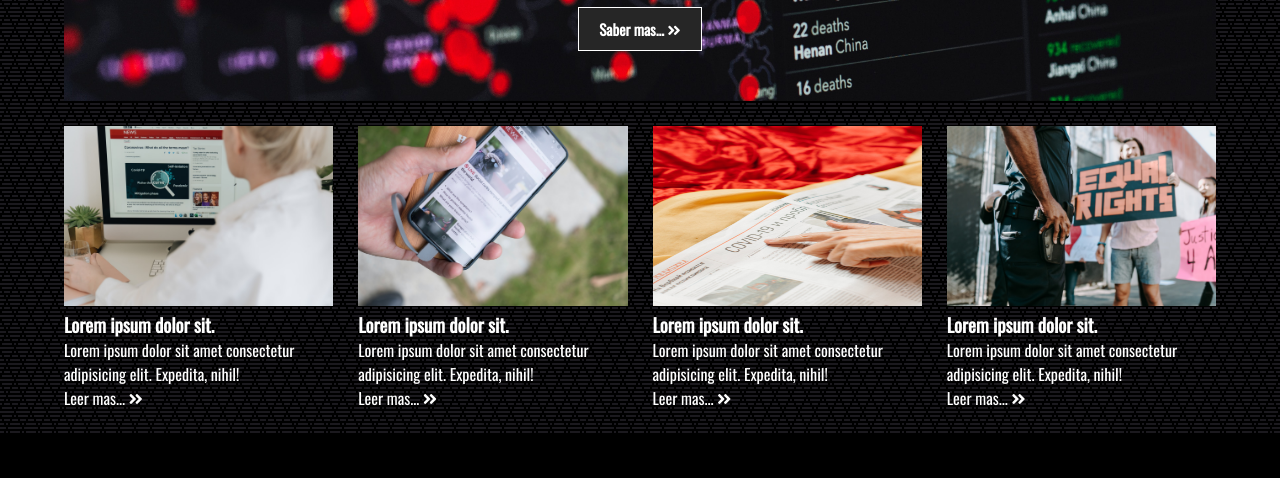
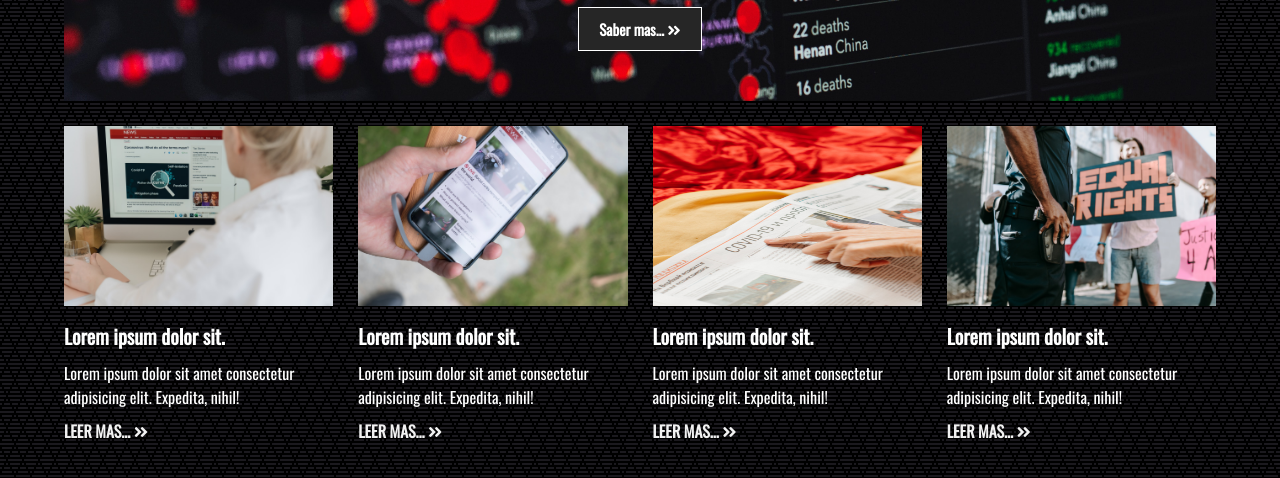
Before and after one commit to FranJimenezQ/Noti-Web, a plain HTML site: page index.html in a window 1280 px wide. Shown: the part 561-1039 px from the top of the page. Before the commit the page ends 996 px from the top, so only its background shows below. Drawn offline with nearby package versions, Linux system fonts and the light colour scheme.

Commit message:
Se agragan estilos a las tarjetas de noticias

```diff
--- a/styles.css
+++ b/styles.css
@@ -110,3 +110,20 @@ hr {
   width: 100%;
   height: 180px;
 }
+
+.tarjetas-noticias h3 {
+  font-size: 20px;
+  margin: 10px 0;
+}
+
+.tarjetas-noticias a {
+  padding: 10px 0;
+  color: #f2f2f2;
+  text-transform: uppercase;
+  display: inline-block;
+  font-weight: bold;
+}
+
+.tarjetas-noticias a:hover {
+  text-decoration: underline;
+}
```
